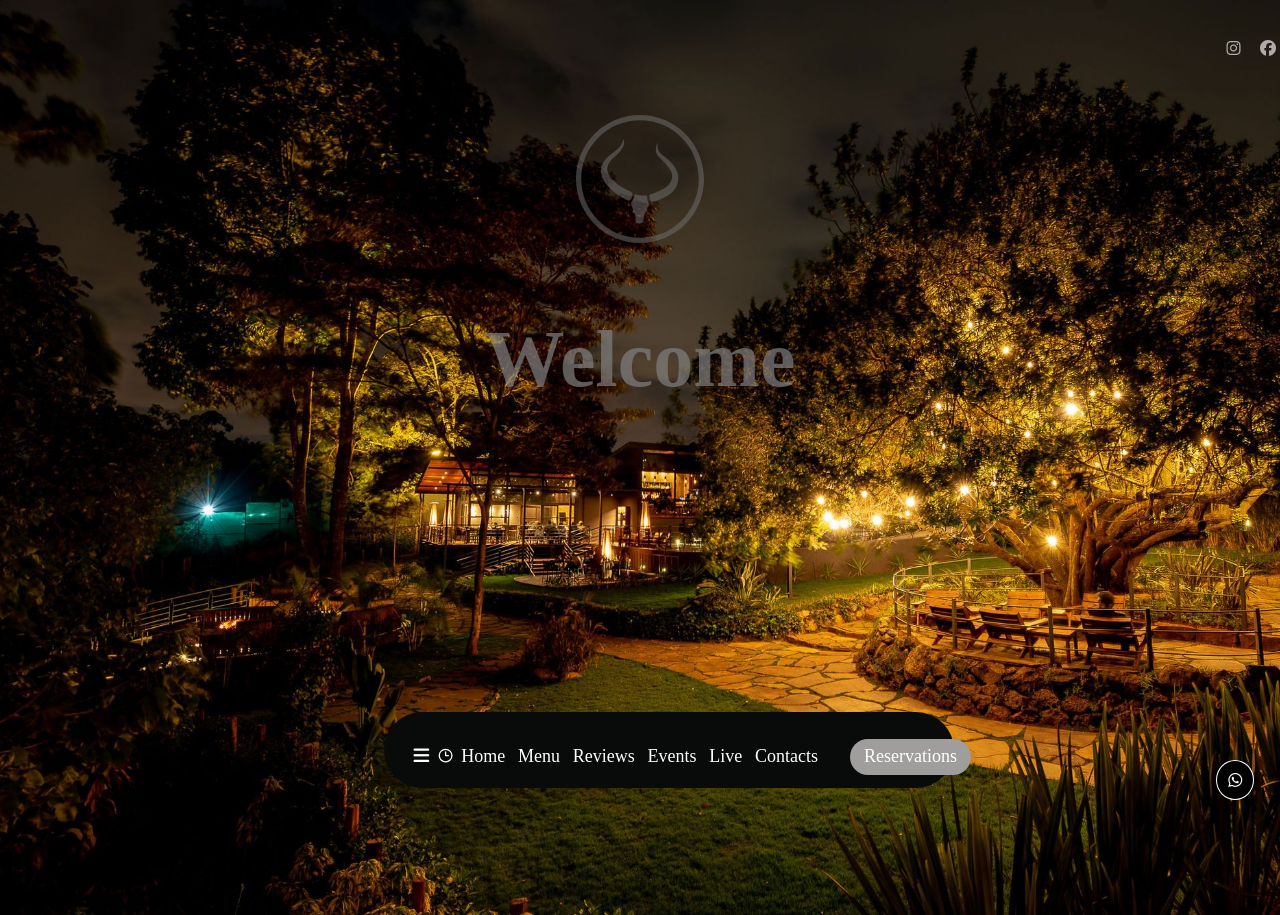
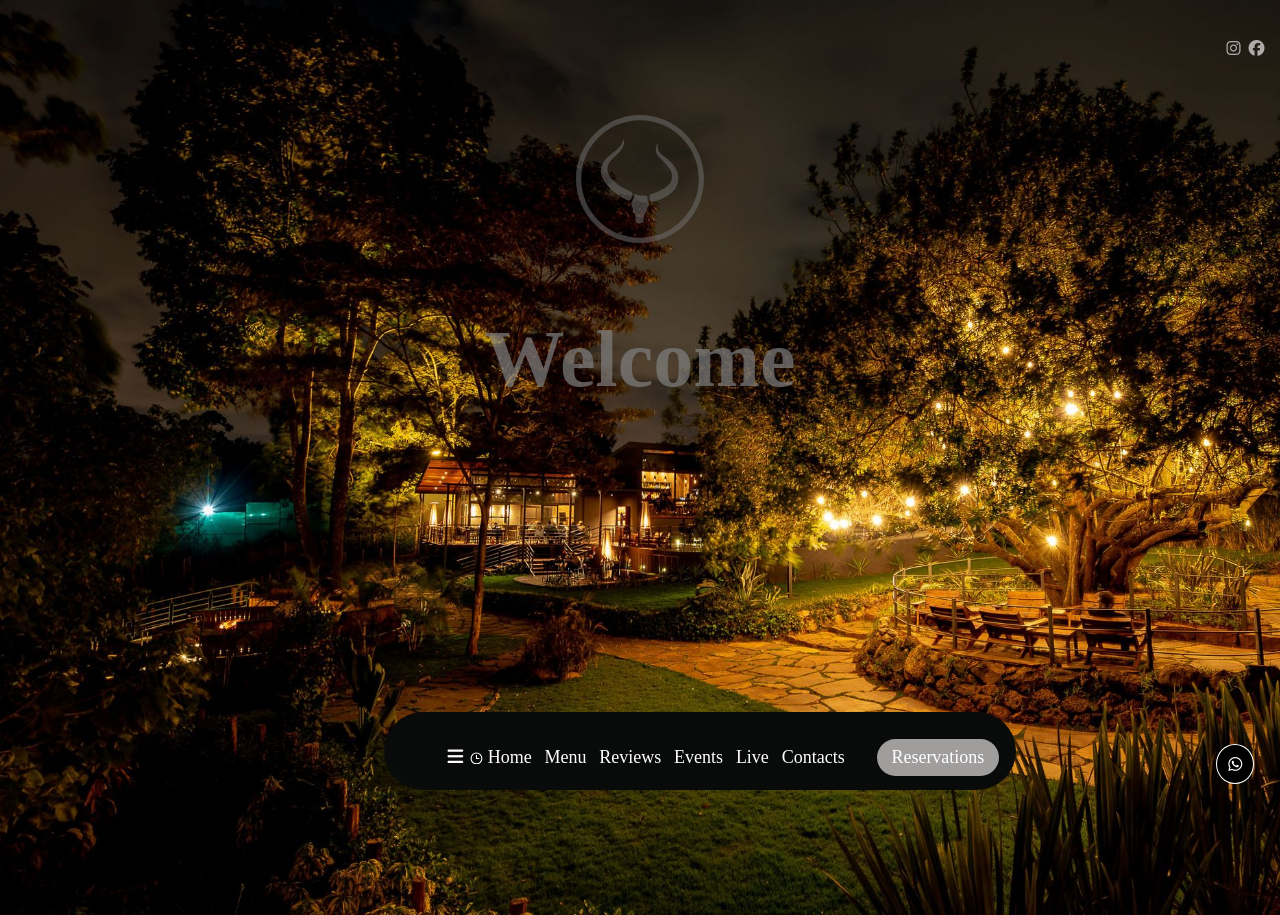
Before and after one commit to akezasaloi/Ankole-website, a plain HTML site: page index.html in a window 1280 px wide. Drawn offline with Linux system fonts and the light colour scheme.

Commit message:
Edited the  three  pages

```diff
--- a/style.css
+++ b/style.css
@@ -7,7 +7,7 @@
     i{
 
         border-radius: 50%;
-        width: 2vw;
+        /* width: 60%; */
         color: rgb(178, 170, 170);
         margin: 0 4px;
 
@@ -17,7 +17,7 @@
     .whatsapp{
         position: absolute;
    padding-left: 95%;
-   top: 95%;
+   top: 93%;
     i{
         padding: 70%;
         background-color: black;
@@ -171,12 +171,13 @@ header{
     .navigation-bar{
         position:absolute;
         top: 89%;
-        left: 15vw;
+        left: 30%;
+
         font-size: large;
         nav{
             justify-content: center;
             background-color: rgb(9,10,10);
-            width:42vw;
+            width:105%;
             height:5.5vh;
             padding: 3%;
             border-radius: 45px;
@@ -185,8 +186,8 @@ header{
         }
         nav svg{
             color: white;
-            width: 1.5vw;
-            height: 1.9vh;
+            width: 110%;
+            height:100%;
         }
         .lucide-clock-3:hover{
         background-color: white;
@@ -232,7 +233,7 @@ header{
         .hours-icon{
             position: relative;
             display: block;
-            margin-top: 0.3%;
+            margin-top: 0.25%;
         }
         .opening-hours{
             display: inline-block;
```
Also changed, not shown: images/discover-image.jpg (deleted), images/experience-image.jpg (deleted), images/savour-image.jpg (deleted), images/taste-image.jpg (deleted), images/welcome-to-homepage.jpg (deleted).
